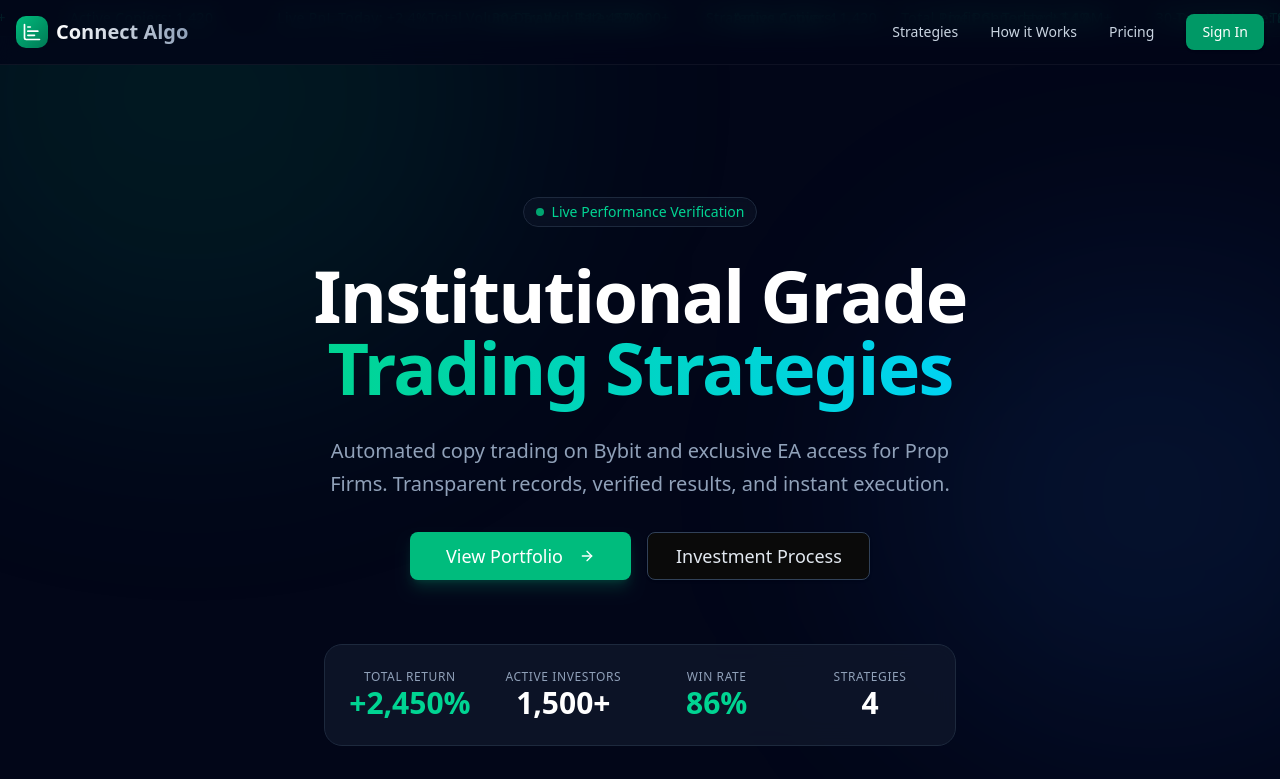
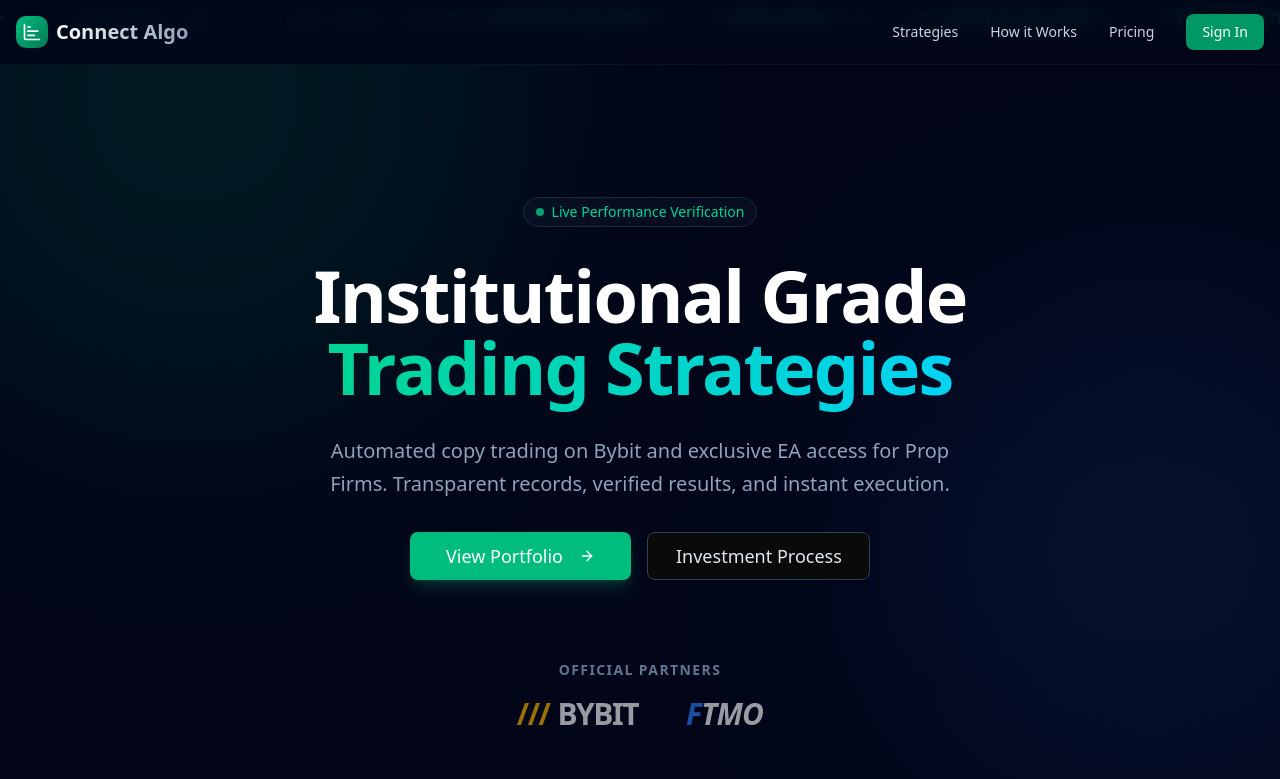
Before and after one commit to gcharbelll-cpu/connectalgo, a Next.js app: page / in a window 1280 px wide. Shown: the top 779 px of the page. Built offline with nearby package versions, Linux system fonts and the light colour scheme.

Commit message:
feat(ui): add official FTMO and Bybit partner trust badges to the hero section

```diff
--- a/src/components/sections/Hero.tsx
+++ b/src/components/sections/Hero.tsx
@@ -66,6 +66,24 @@ export function Hero() {
                         </Button>
                     </motion.div>
 
+                    {/* Trusted Partners */}
+                    <motion.div
+                        initial={{ opacity: 0 }}
+                        animate={{ opacity: 1 }}
+                        transition={{ duration: 0.5, delay: 0.5 }}
+                        className="flex flex-col items-center mt-12 mb-4"
+                    >
+                        <p className="text-sm text-slate-500 uppercase tracking-widest font-semibold mb-4 text-center">Official Partners</p>
+                        <div className="flex flex-wrap justify-center items-center gap-6 md:gap-12 opacity-60 hover:opacity-100 transition-opacity duration-300">
+                            <div className="text-2xl md:text-3xl font-black tracking-tighter text-white cursor-default flex items-center gap-2">
+                                <span className="text-amber-400">///</span> BYBIT
+                            </div>
+                            <div className="text-2xl md:text-3xl font-black tracking-tight text-white italic cursor-default">
+                                <span className="text-blue-500">F</span>TMO
+                            </div>
+                        </div>
+                    </motion.div>
+
                     {/* Fund Stats Bar */}
                     <motion.div
                         initial={{ opacity: 0, scale: 0.95 }}
```
